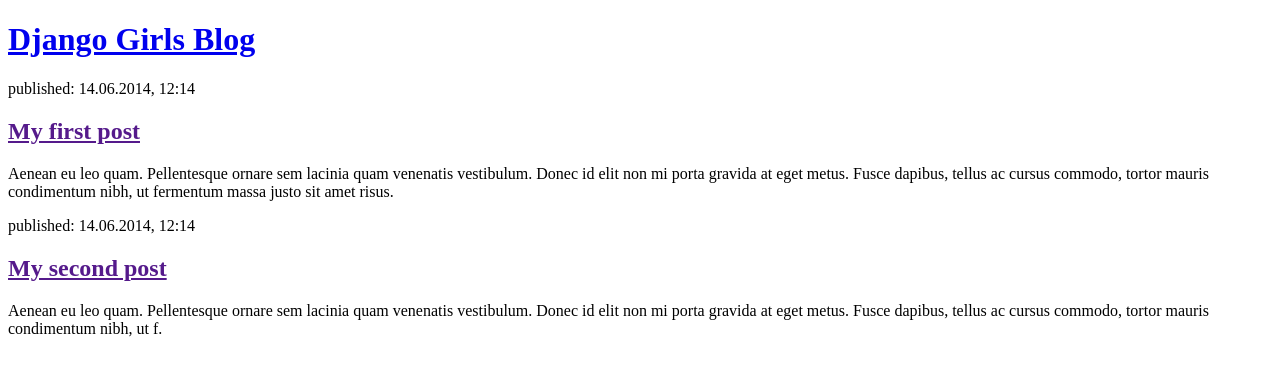
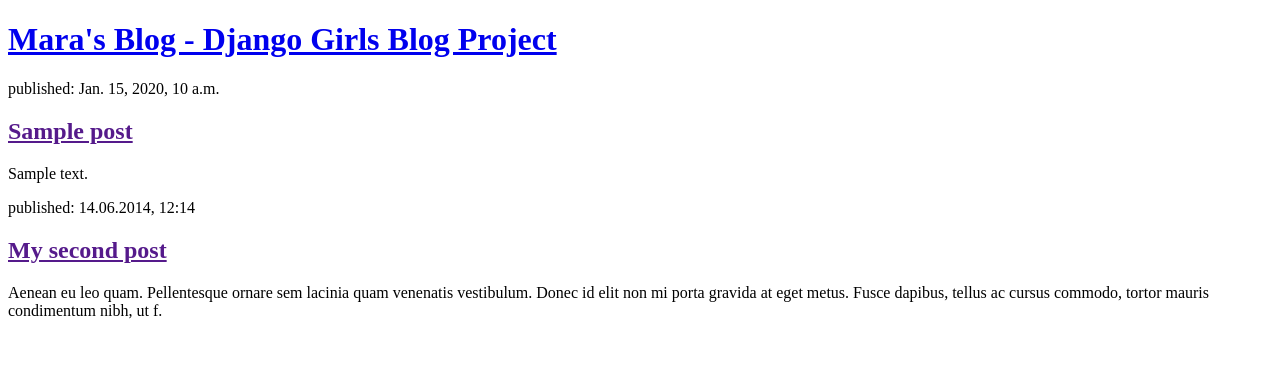
Before and after one commit to Marabrie/my-first-blog, a Django app: page / in a window 1280 px wide. Shown: the top 376 px of the page. Run offline with Django 3.2, Linux system fonts and the light colour scheme; tables that the repository leaves empty hold one stand-in row (values such as "Sample post").

Commit message:
modified templates to display posts from database.

```diff
--- a/blog/templates/blog/post_list.html
+++ b/blog/templates/blog/post_list.html
@@ -1,19 +1,19 @@
 <!DOCTYPE html>
 <html>
     <head>
-        <title>Django Girls blog</title>
+        <title>Mara's blog</title>
     </head>
     <body>
         <header>
-            <h1><a href="/">Django Girls Blog</a></h1>
+            <h1><a href="/">Mara's Blog - Django Girls Blog Project </a></h1>
         </header>
-
+{% for post in posts %}
         <article>
-            <time>published: 14.06.2014, 12:14</time>
-            <h2><a href="">My first post</a></h2>
-            <p>Aenean eu leo quam. Pellentesque ornare sem lacinia quam venenatis vestibulum. Donec id elit non mi porta gravida at eget metus. Fusce dapibus, tellus ac cursus commodo, tortor mauris condimentum nibh, ut fermentum massa justo sit amet risus.</p>
+            <time>published: {{ post.published_date  }}</time>
+            <h2><a href="">{{ post.title}}</a></h2>
+            <p>{{ post.text|linebreaksbr }}</p>
         </article>
-
+{% endfor %}
         <article>
             <time>published: 14.06.2014, 12:14</time>
             <h2><a href="">My second post</a></h2>
--- a/blog/views.py
+++ b/blog/views.py
@@ -1,4 +1,8 @@
 from django.shortcuts import render
+from django.utils import timezone
+from .models import Post
+
 
 def post_list(request):
-    return render(request, 'blog/post_list.html', {})
+    posts = Post.objects.filter(published_date__lte=timezone.now()).order_by('published_date')
+    return render(request, 'blog/post_list.html', {'posts': posts})
```
